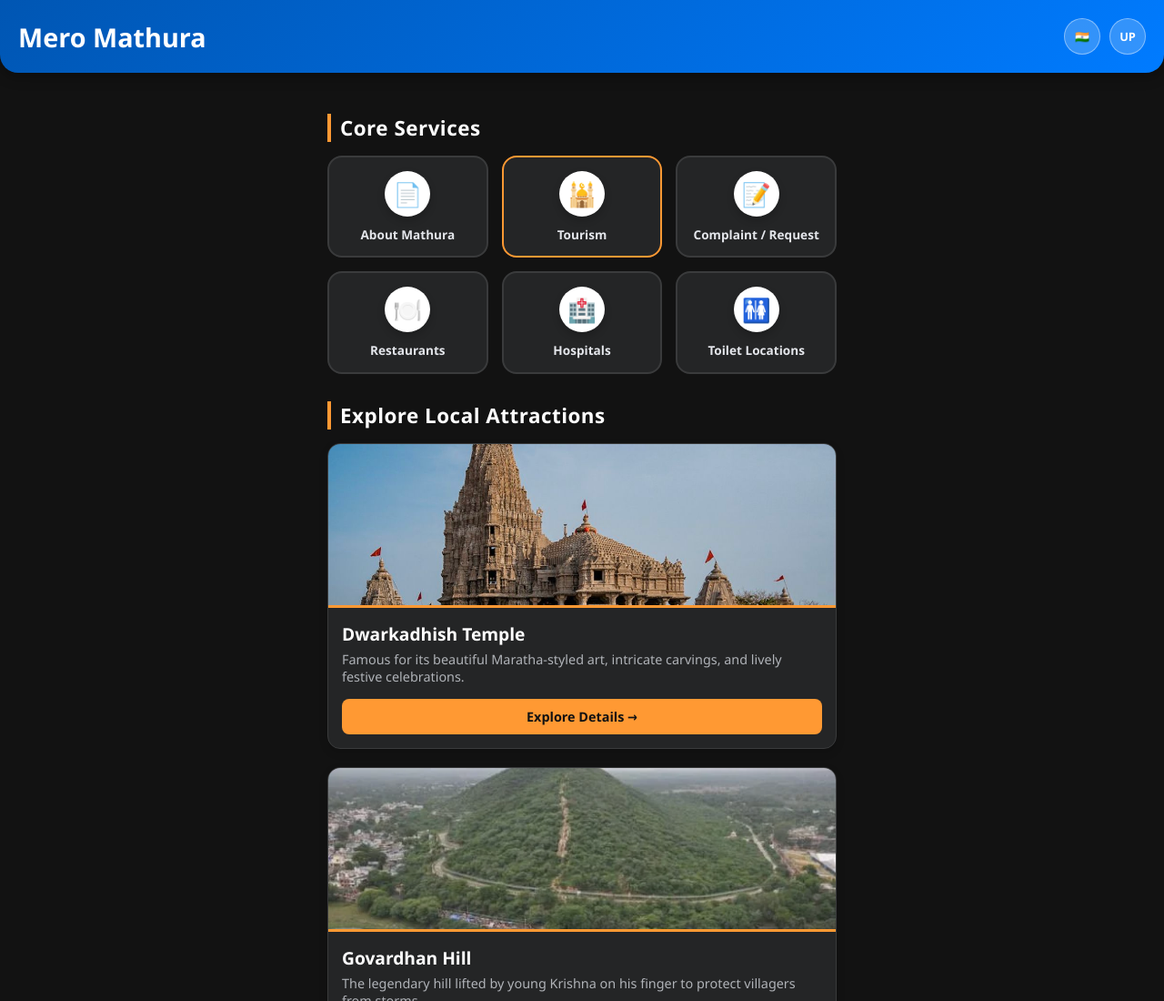
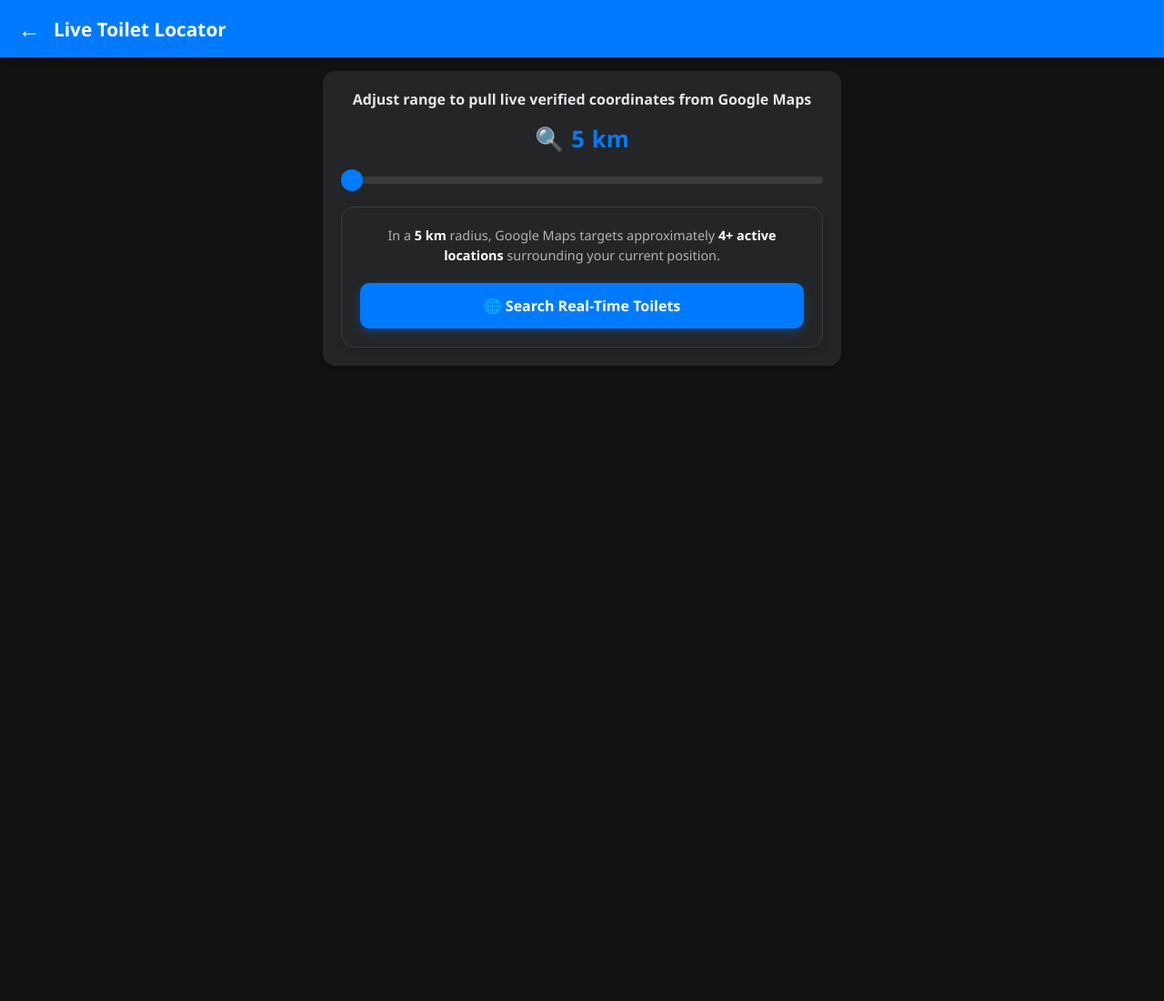
Before and after one commit to shadow-1a/mathura-tourism1, a plain HTML site: page toilets.html in a window 1280 px wide. Shown: the top 1100 px of the page at 91% size. After the commit the page ends 800 px from the top, so only its background shows below. Drawn offline with Linux system fonts and the light colour scheme.

Commit message:
Revamp toilet locator page with new features
Updated the title and added a filter panel for live toilet locations. Adjusted styles and added functionality for a distance slider.

```diff
--- a/toilets.html
+++ b/toilets.html
@@ -3,324 +3,65 @@
 <head>
     <meta charset="UTF-8">
     <meta name="viewport" content="width=device-width, initial-scale=1.0">
-    <title>Mero Mathura - Dashboard & Tourism Portal</title>
+    <title>Mero Mathura - Toilet Locator</title>
     <style>
-        * {
-            margin: 0;
-            padding: 0;
-            box-sizing: border-box;
-            font-family: 'Segoe UI', Tahoma, Geneva, Verdana, sans-serif;
-        }
-
-        body {
-            background-color: #121212;
-            color: #ffffff;
-            padding-bottom: 80px;
-        }
-
-        /* Top Mobile-Style Header Bar */
-        .app-header {
-            background: linear-gradient(135deg, #0056b3, #007bff);
-            padding: 20px;
-            border-bottom-left-radius: 20px;
-            border-bottom-right-radius: 20px;
-            display: flex;
-            justify-content: space-between;
-            align-items: center;
-            box-shadow: 0 4px 15px rgba(0,0,0,0.3);
-        }
-
-        .app-header h1 {
-            font-size: 1.8rem;
-            font-weight: bold;
-            color: #ffffff;
-        }
-
-        .app-header .header-logos {
-            display: flex;
-            gap: 10px;
-        }
-
-        .app-header .circle-logo {
-            width: 40px;
-            height: 40px;
-            background-color: rgba(255, 255, 255, 0.2);
-            border-radius: 50%;
-            display: flex;
-            align-items: center;
-            justify-content: center;
-            font-size: 0.8rem;
-            color: white;
-            font-weight: bold;
-            border: 1px solid rgba(255, 255, 255, 0.4);
-        }
-
-        .main-container {
-            max-width: 600px;
-            margin: 0 auto;
-            padding: 20px;
-        }
-
-        .section-heading {
-            font-size: 1.4rem;
-            color: #ffffff;
-            margin: 25px 0 15px 0;
-            font-weight: 600;
-            letter-spacing: 0.5px;
-            border-left: 4px solid #ff9933;
-            padding-left: 10px;
-        }
-
-        /* Application Grid Layout System */
-        .dashboard-grid {
-            display: grid;
-            grid-template-columns: repeat(3, 1fr);
-            gap: 15px;
-            margin-bottom: 30px;
-        }
-
-        .dash-card {
-            background-color: #242526;
-            border: 2px solid #3a3b3c;
-            border-radius: 16px;
-            padding: 15px 10px;
-            text-align: center;
-            display: flex;
-            flex-direction: column;
-            align-items: center;
-            justify-content: center;
-            cursor: pointer;
-            text-decoration: none;
-            transition: transform 0.2s, background-color 0.2s, border-color 0.2s;
-        }
-
-        .dash-card:hover {
-            transform: scale(1.05);
-            background-color: #3a3b3c;
-            border-color: #ff9933;
-        }
-
-        .dash-icon {
-            width: 50px;
-            height: 50px;
-            border-radius: 50%;
-            background-color: #ffffff;
-            display: flex;
-            align-items: center;
-            justify-content: center;
-            font-size: 1.6rem;
-            margin-bottom: 12px;
-            box-shadow: 0 4px 8px rgba(0,0,0,0.2);
-        }
-
-        .dash-card p {
-            font-size: 0.85rem;
-            font-weight: 600;
-            color: #e4e6eb;
-            line-height: 1.2;
-        }
-
-        /* Tourism Destination Cards Grid Section */
-        .tourism-list {
-            display: flex;
-            flex-direction: column;
-            gap: 20px;
-        }
-
-        .tour-card {
-            background-color: #242526;
-            border: 1px solid #3a3b3c;
-            border-radius: 14px;
-            overflow: hidden;
-            display: flex;
-            flex-direction: column;
-            box-shadow: 0 4px 10px rgba(0,0,0,0.15);
-        }
-
-        .tour-card img {
-            width: 100%;
-            height: 180px;
-            object-fit: cover;
-            border-bottom: 3px solid #ff9933;
-        }
-
-        .tour-info {
-            padding: 15px;
-        }
-
-        .tour-info h3 {
-            font-size: 1.2rem;
-            color: #ffffff;
-            margin-bottom: 5px;
-        }
-
-        .tour-info p {
-            font-size: 0.9rem;
-            color: #b0b3b8;
-            margin-bottom: 15px;
-        }
-
-        .tour-btn {
-            display: block;
-            text-align: center;
-            background-color: #ff9933;
-            color: #121212;
-            padding: 10px;
-            border-radius: 8px;
-            text-decoration: none;
-            font-weight: bold;
-            font-size: 0.9rem;
-            transition: background-color 0.2s;
-        }
-
-        .tour-btn:hover {
-            background-color: #e0882e;
-        }
-
-        /* Floating Action Search Button Control */
-        .floating-search {
-            position: fixed;
-            bottom: 85px;
-            left: 50%;
-            transform: translateX(-50%);
-            width: 55px;
-            height: 55px;
-            background-color: #007bff;
-            border-radius: 50%;
-            display: flex;
-            align-items: center;
-            justify-content: center;
-            font-size: 1.4rem;
-            color: white;
-            box-shadow: 0 4px 12px rgba(0, 123, 255, 0.4);
-            cursor: pointer;
-            z-index: 999;
-        }
-
-        /* Bottom Menu Ribbon Navigation Bar */
-        .bottom-nav {
-            position: fixed;
-            bottom: 0;
-            left: 0;
-            right: 0;
-            background-color: #18191a;
-            border-top: 1px solid #242526;
-            display: flex;
-            justify-content: space-around;
-            padding: 10px 0;
-            z-index: 1000;
-        }
-
-        .nav-item {
-            display: flex;
-            flex-direction: column;
-            align-items: center;
-            text-decoration: none;
-            color: #b0b3b8;
-            font-size: 0.75rem;
-        }
-
-        .nav-item.active {
-            color: #007bff;
-        }
-
-        .nav-item span {
-            font-size: 1.3rem;
-            margin-bottom: 2px;
-        }
+        * { margin: 0; padding: 0; box-sizing: border-box; font-family: 'Segoe UI', sans-serif; }
+        body { background-color: #121212; color: #ffffff; padding-bottom: 20px; }
+        .app-header { background-color: #007bff; padding: 15px 20px; display: flex; align-items: center; box-shadow: 0 4px 10px rgba(0,0,0,0.3); }
+        .back-btn { color: white; text-decoration: none; font-size: 1.5rem; margin-right: 15px; font-weight: bold; }
+        .app-header h1 { font-size: 1.3rem; font-weight: 600; }
+        .main-container { max-width: 600px; margin: 0 auto; padding: 15px; }
+        .filter-panel { background-color: #242526; border-radius: 14px; padding: 20px; margin-bottom: 20px; box-shadow: 0 4px 10px rgba(0,0,0,0.2); text-align: center; }
+        .filter-title { font-size: 1rem; font-weight: 600; color: #e4e6eb; margin-bottom: 15px; }
+        .range-display { display: flex; align-items: center; justify-content: center; gap: 8px; font-size: 1.6rem; font-weight: bold; color: #007bff; margin-bottom: 15px; }
+        .slider { width: 100%; -webkit-appearance: none; background: #3a3b3c; height: 8px; border-radius: 4px; outline: none; margin-bottom: 25px; }
+        .slider::-webkit-slider-thumb { -webkit-appearance: none; width: 24px; height: 24px; border-radius: 50%; background: #007bff; cursor: pointer; }
+        .action-card { background-color: #242526; border-radius: 14px; padding: 20px; border: 1px solid #3a3b3c; text-align: center; box-shadow: 0 4px 10px rgba(0,0,0,0.15); }
+        .stats-info { font-size: 0.9rem; color: #b0b3b8; margin-bottom: 20px; line-height: 1.5; }
+        .stats-info strong { color: #ffffff; }
+        .map-btn { display: inline-block; width: 100%; text-align: center; background-color: #007bff; color: white; padding: 14px; border-radius: 10px; text-decoration: none; font-weight: bold; font-size: 1rem; box-shadow: 0 4px 12px rgba(0,123,255,0.3); transition: background-color 0.2s; }
     </style>
 </head>
 <body>
 
-    <!-- App Top Bar Frame -->
     <div class="app-header">
-        <h1>Mero Mathura</h1>
-        <div class="header-logos">
-            <div class="circle-logo">🇮🇳</div>
-            <div class="circle-logo">UP</div>
+        <a href="index.html" class="back-btn">&larr;</a>
+        <h1>Live Toilet Locator</h1>
+    </div>
+
+    <div class="main-container">
+        <div class="filter-panel">
+            <div class="filter-title">Adjust range to pull live verified coordinates from Google Maps</div>
+            <div class="range-display">
+                <span>🔍</span> <span id="range-value">5</span> km
+            </div>
+            <input type="range" min="5" max="50" step="5" value="5" class="slider" id="distance-slider">
+
+            <div class="action-card">
+                <p class="stats-info" id="dynamic-text">Searching targets surrounding your current position.</p>
+                <a href="#" id="launch-maps" target="_blank" class="map-btn">🌐 Search Real-Time Toilets</a>
+            </div>
         </div>
     </div>
 
-    <div class="main-container">
+    <script>
+        const slider = document.getElementById('distance-slider');
+        const rangeValue = document.getElementById('range-value');
+        const dynamicText = document.getElementById('dynamic-text');
+        const launchMaps = document.getElementById('launch-maps');
 
-        <!-- Application Sections -->
-        <h2 class="section-heading">Core Services</h2>
-        <div class="dashboard-grid">
+        function updateMapIntent(radius) {
+            let countEstimate = radius <= 5 ? 4 : (radius <= 10 ? 20 : (radius <= 40 ? 40 : 50));
+            dynamicText.innerHTML = `In a <strong>${radius} km</strong> radius, Google Maps targets approximately <strong>${countEstimate}+ active locations</strong> surrounding your current position.`;
+            launchMaps.href = "https://google.com" + encodeURIComponent("public toilet restroom near me within " + radius + "km");
+        }
 
-            <!-- Item 1: About Mathura -->
-            <a href="about-mathura.html" class="dash-card">
-                <div class="dash-icon" style="color: #007bff;">📄</div>
-                <p>About Mathura</p>
-            </a>
+        slider.addEventListener('input', (e) => {
+            rangeValue.textContent = e.target.value;
+            updateMapIntent(parseInt(e.target.value));
+        });
 
-            <!-- Item 2: Tourism -->
-            <a href="#tourism-portal" class="dash-card" style="border-color: #ff9933;">
-                <div class="dash-icon" style="color: #ff9933;">🕌</div>
-                <p>Tourism</p>
-            </a>
-
-            <!-- Item 3: Complaint / Service Request -->
-            <a href="complaint.html" class="dash-card">
-                <div class="dash-icon" style="color: #dc3545;">📝</div>
-                <p>Complaint / Request</p>
-            </a>
-
-            <!-- Item 4: Restaurants (Replaced Birth/Death Certificate) -->
-            <a href="restaurants.html" class="dash-card">
-                <div class="dash-icon" style="color: #ffc107;">🍽️</div>
-                <p>Restaurants</p>
-            </a>
-
-            <!-- Item 5: Hospitals (Replaced Jeevan Portal) -->
-            <a href="hospitals.html" class="dash-card">
-                <div class="dash-icon" style="color: #28a745;">🏥</div>
-                <p>Hospitals</p>
-            </a>
-
-            <!-- Item 6: Toilet Locations (Replaced Property Mutation) -->
-            <a href="toilets.html" class="dash-card">
-                <div class="dash-icon" style="color: #17a2b8;">🚻</div>
-                <p>Toilet Locations</p>
-            </a>
-
-        </div>
-
-        <!-- Dedicated Tourism Destination Section Grid Layout -->
-        <h2 class="section-heading" id="tourism-portal">Explore Local Attractions</h2>
-        <div class="tourism-list">
-
-            <!-- Card 1: Dwarkadhish Temple -->
-            <div class="tour-card">
-                <img src="dwarkadhish.jpg.webp" alt="Dwarkadhish Temple">
-                <div class="tour-info">
-                    <h3>Dwarkadhish Temple</h3>
-                    <p>Famous for its beautiful Maratha-styled art, intricate carvings, and lively festive celebrations.</p>
-                    <a href="dwarkadhish.html" class="tour-btn">Explore Details &rarr;</a>
-                </div>
-            </div>
-
-            <!-- Card 2: Govardhan Hill -->
-            <div class="tour-card">
-                <img src="govardhan.jpg.webp" alt="Govardhan Hill">
-                <div class="tour-info">
-                    <h3>Govardhan Hill</h3>
-                    <p>The legendary hill lifted by young Krishna on his finger to protect villagers from storms.</p>
-                    <a href="govardhan.html" class="tour-btn">Explore Details &rarr;</a>
-                </div>
-            </div>
-
-            <!-- Card 3: Kansa Qila -->
-            <div class="tour-card">
-                <img src="kansa.jpg.webp" alt="Kansa Qila">
-                <div class="tour-info">
-                    <h3>Kansa Qila</h3>
-                    <p>An ancient fort representing a blend of Hindu and Islamic architecture right by the river banks.</p>
-                    <a href="kansa-qila.html" class="tour-btn">Explore Details &rarr;</a>
-                </div>
-            </div>
-
-            <!-- Card 4: Kusum Sarovar -->
-            <div class="tour-card">
-                <img src="kusum.jpg.webp" alt="Kusum Sarovar">
-                <div class="tour-info">
-                    <h3>Kusum Sarovar</h3>
+        updateMapIntent(5);
+    </script>
+</body>
+</html>
```
